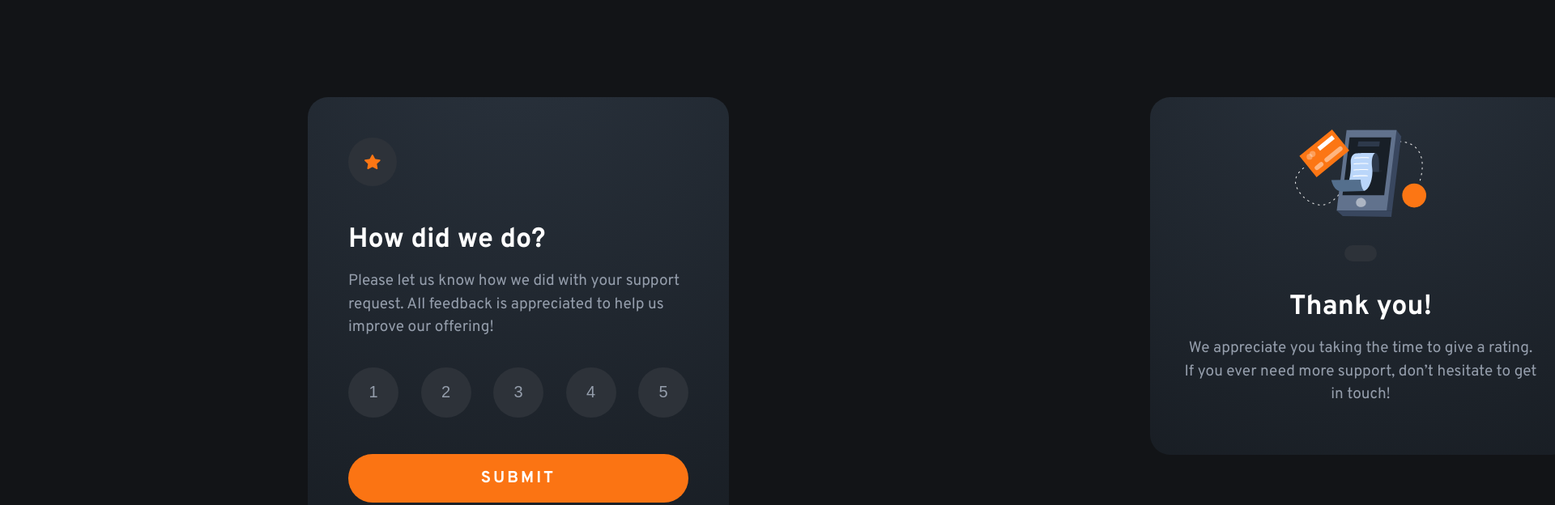
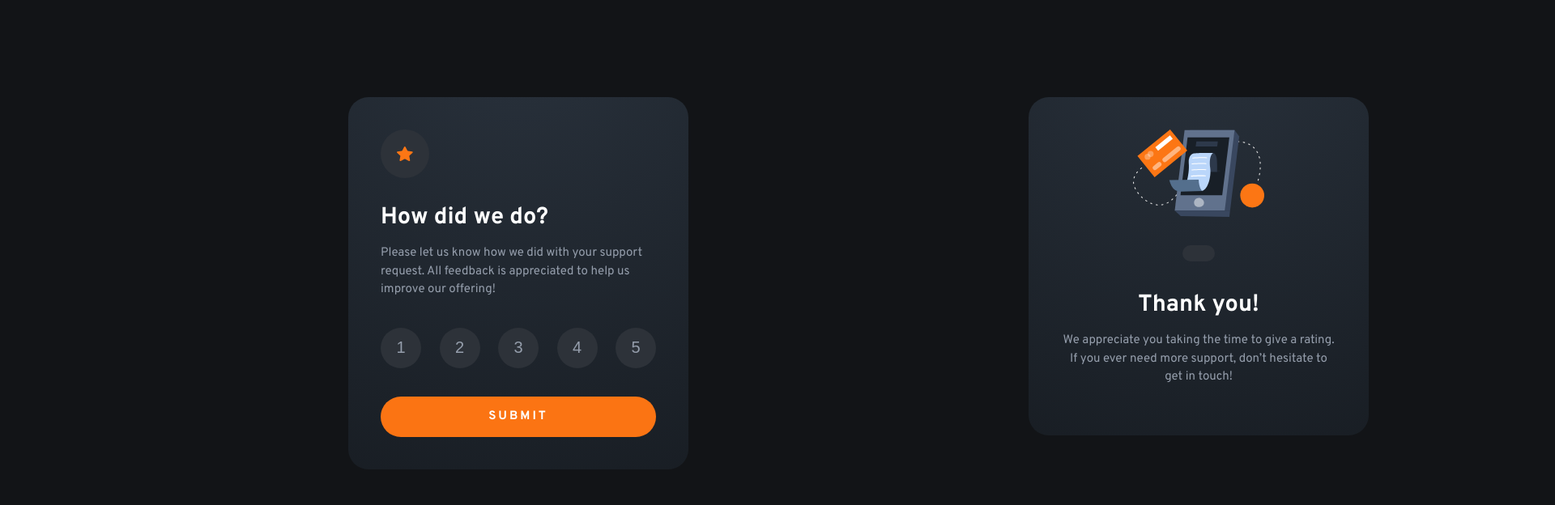
Before and after one commit to Markewycz/Interactive-rating-component, a plain HTML site: page index.html in a window 1280 px wide. Shown: the top 624 px of the page at 81% size, 1920 px wide, since content can reach past the window. Drawn offline with Linux system fonts and the light colour scheme.

Commit message:
final final

```diff
--- a/styles.css
+++ b/styles.css
@@ -21,10 +21,14 @@ body {
 }
 
 p {
-  font-size: 19px;
+  font-size: 15px;
   line-height: 1.5;
   margin-bottom: 20px;
   color: var(--secondary);
+}
+
+h1 {
+  font-size: 1.7em;
 }
 
 container {
@@ -39,9 +43,9 @@ footer {
 
 .card {
   width: 50vw;
-  max-width: 520px;
+  max-width: 420px;
   min-width: 325px;
-  padding: 50px;
+  padding: 40px;
   border-radius: 25px;
   margin-top: 100px;
   position: absolute;
@@ -74,7 +78,7 @@ footer {
 .icon-box {
   width: 60px;
   height: 60px;
-  margin-bottom: 30px;
+  margin-bottom: 15px;
   border-radius: 30px;
   display: flex;
   justify-content: center;
@@ -89,14 +93,14 @@ footer {
 .rating {
   display: flex;
   width: 100%;
-  margin-bottom: 30px;
+  margin-bottom: 20px;
   gap: 20px;
   justify-content: space-between;
 }
 
 .btn {
-  width: 62px;
-  height: 62px;
+  width: 50px;
+  height: 50px;
   border-radius: 32px;
   font-size: 20px;
   border: none;
@@ -106,10 +110,9 @@ footer {
 
 .submit-btn {
   width: 100%;
-  height: 60px;
-  font-size: 20px;
+  height: 50px;
+  font-size: 15px;
   letter-spacing: 3px;
-
   border-radius: 100px;
   border: none;
   text-align: center;
```
